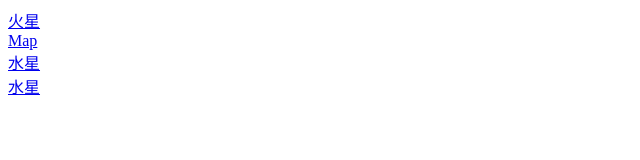
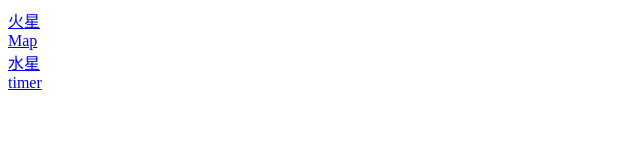
Before and after one commit to houfeiyu/houfeiyu.github.io, a plain HTML site: page index.html in a window 1280 px wide. Shown: the full height of the page, 0-640 px from the left. Drawn offline with Linux system fonts and the light colour scheme.

Commit message:
Update index.html
1

```diff
--- a/index.html
+++ b/index.html
@@ -9,7 +9,7 @@
 <div><a href="./Mercury/Mars/leaflet-widget" target="_blank">火星</a></div>
 <div><a href="./Mercury/map/" target="_blank">Map</a></div>
 <div><a href="./Mercury/Mars/leaflet-widget" target="_blank">水星</a></div>
-<div><a href="./timer/tree/master/public/dist" target="_blank">水星</a></div>
+<div><a href="./timer/tree/master/public/dist" target="_blank">timer</a></div>
 
 
 </body>
```
